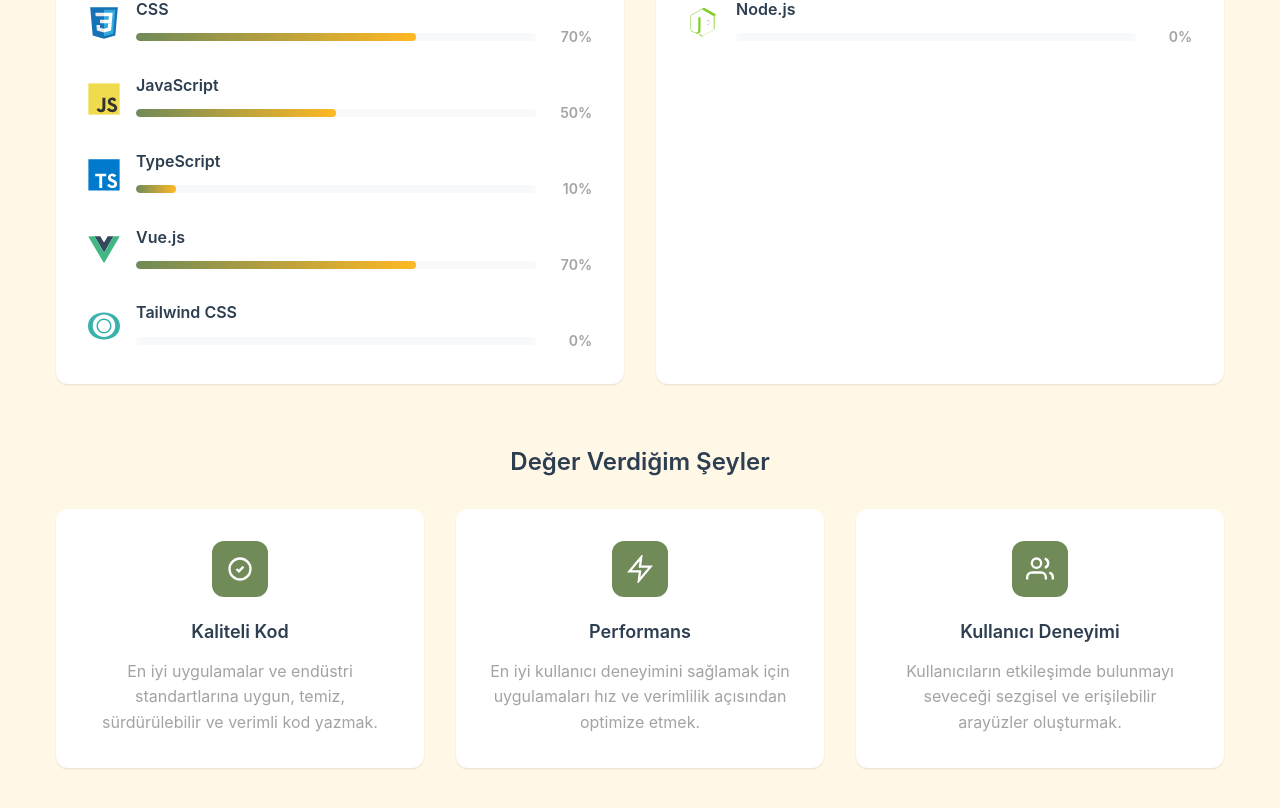
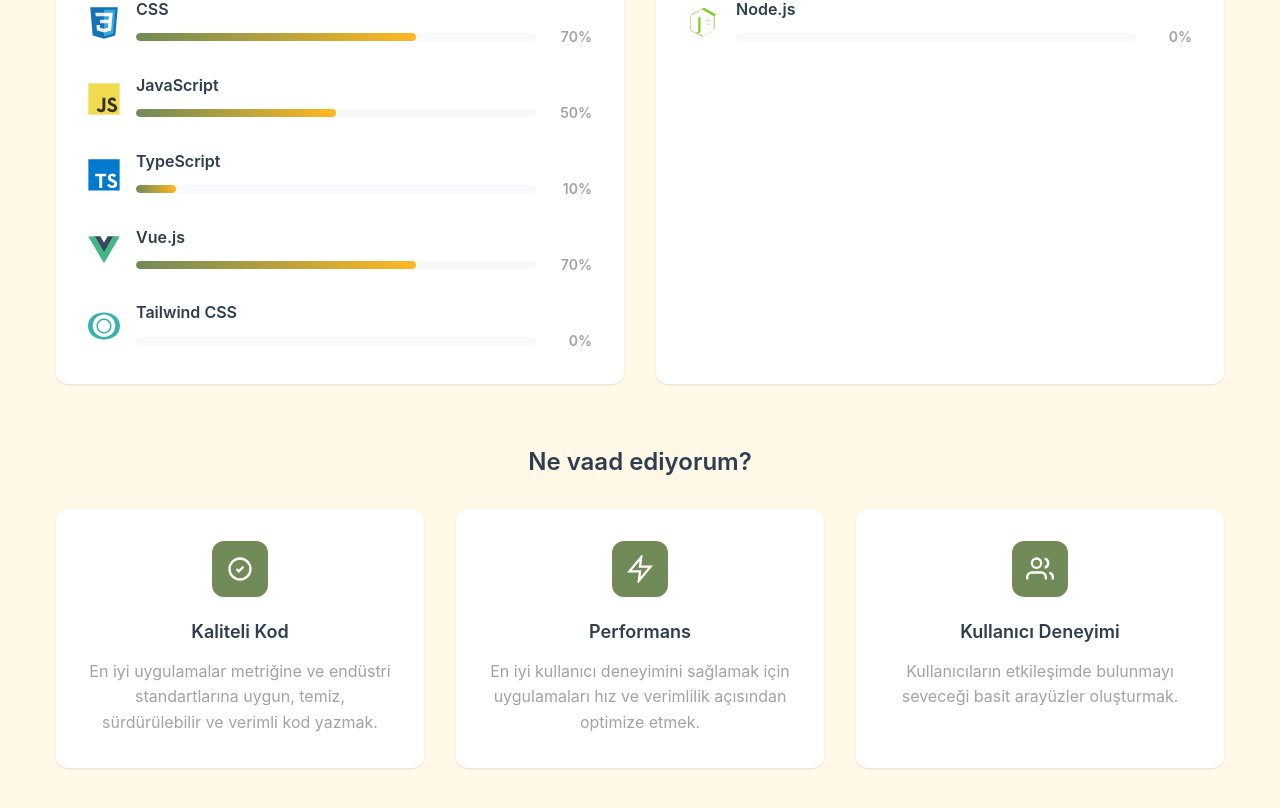
Before and after one commit to 1xKroMx/berkedogan.com.tr, a Vue app in the folder berkedogan/: page /about in a window 1280 px wide. Shown: the part 980-1788 px from the top of the page. Built offline with nearby package versions, Linux system fonts and the light colour scheme.

Commit message:
feat: update Turkish localization for clarity and consistency; add package-lock.json

```diff
--- a/berkedogan/src/i18n/tr.ts
+++ b/berkedogan/src/i18n/tr.ts
@@ -20,16 +20,16 @@ export const tr: Translation = {
     aboutMeSkillsSecTitle: "Teknolojiler & Yetenekler",
     aboutMeSkillsSecDescription: "Modern web teknolojileriyle responsive ve kullanıcı dostu arayüzler oluşturmak için kullandığım diller ve frameworkler",
     otherSkillsCategory: "Araçlar & Diğerleri",
-    aboutMeSec2Title: "Değer Verdiğim Şeyler",
+    aboutMeSec2Title: "Ne vaad ediyorum?",
     aboutMeValue1: "Kaliteli Kod",
-    aboutMeValue1Description: "En iyi uygulamalar ve endüstri standartlarına uygun, temiz, sürdürülebilir ve verimli kod yazmak.",
+    aboutMeValue1Description: "En iyi uygulamalar metriğine ve endüstri standartlarına uygun, temiz, sürdürülebilir ve verimli kod yazmak.",
     aboutMeValue2: "Performans",
     aboutMeValue2Description: "En iyi kullanıcı deneyimini sağlamak için uygulamaları hız ve verimlilik açısından optimize etmek.",
     aboutMeValue3: "Kullanıcı Deneyimi",
-    aboutMeValue3Description: "Kullanıcıların etkileşimde bulunmayı seveceği sezgisel ve erişilebilir arayüzler oluşturmak.",
-    contactMeDescription: "Haydi birbirimizi LinkedIn'de ekleyelim! Yeni projeler ve fırsatlar hakkında konuşmaktan memnuniyet duyarım.",
+    aboutMeValue3Description: "Kullanıcıların etkileşimde bulunmayı seveceği basit arayüzler oluşturmak.",
+    contactMeDescription: "Haydi birbirimizi LinkedIn'de ekleyelim",
     contactGetInTouch: "İletişime Geç",
-    contactDescription2: "Şu anda freelance ve yeni projeler hakkında konuşmak için uygunum. Çalışmalarım hakkında bir sorunuz varsa veya işbirliği yapmak istiyorsanız, iletişime geçebilirsiniz.",
+    contactDescription2: "Şu anda freelancing ve yeni projeler hakkında konuşmak için uygunum. Çalışmalarım hakkında bir sorunuz varsa veya işbirliği yapmak istiyorsanız, iletişime geçebilirsiniz.",
     contactDetail1: "Konum",
     contactDetail1Text: "Türkiye",
     contactDetail2: "E-posta",
@@ -41,7 +41,7 @@ export const tr: Translation = {
     contactCardGitHubDescription: "Kodlarımı görüntüleyin",
     contactCardLinkedInLink: "Profili Görüntüle",
     contactCardGitHubLink: "Repo'mu Görüntüle",
-    contactFooterText: "Herhangi bir sorunuz veya proje fikriniz varsa, lütfen iletişime geçmekten çekinmeyin. İşbirliği yapmaktan memnun olurum!",
+    contactFooterText: "Herhangi bir sorunuz veya proje fikriniz varsa lütfen hemen iletişime geçin.",
     projectsDescription: "Üzerinde çalıştığım bazı projeler:",
     project1Name: "Blogum",
     lab: "Test Labaratuvarımdaki projeler:",
```
Also changed, not shown: 2 other files (tests, documents, lock files or other folders).
